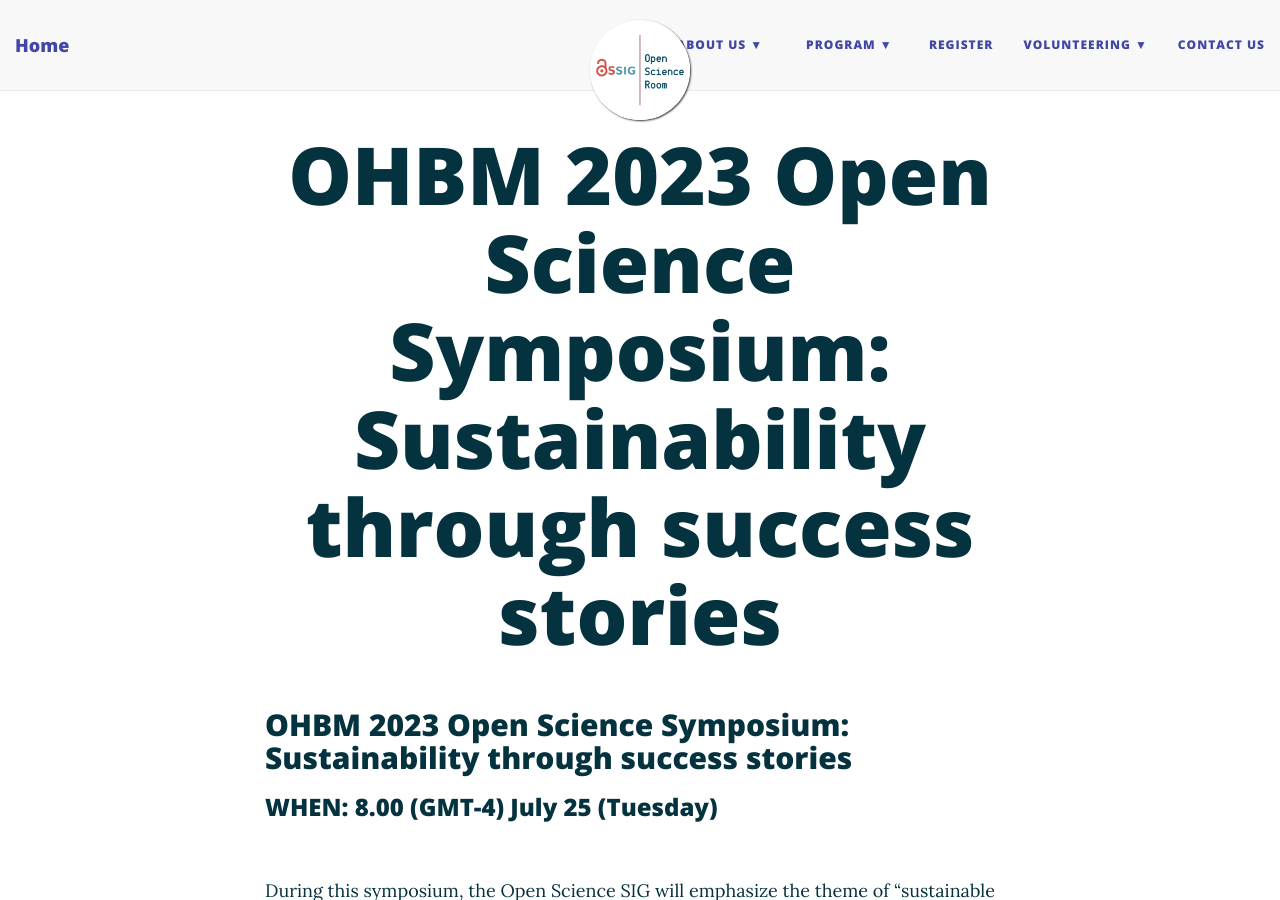
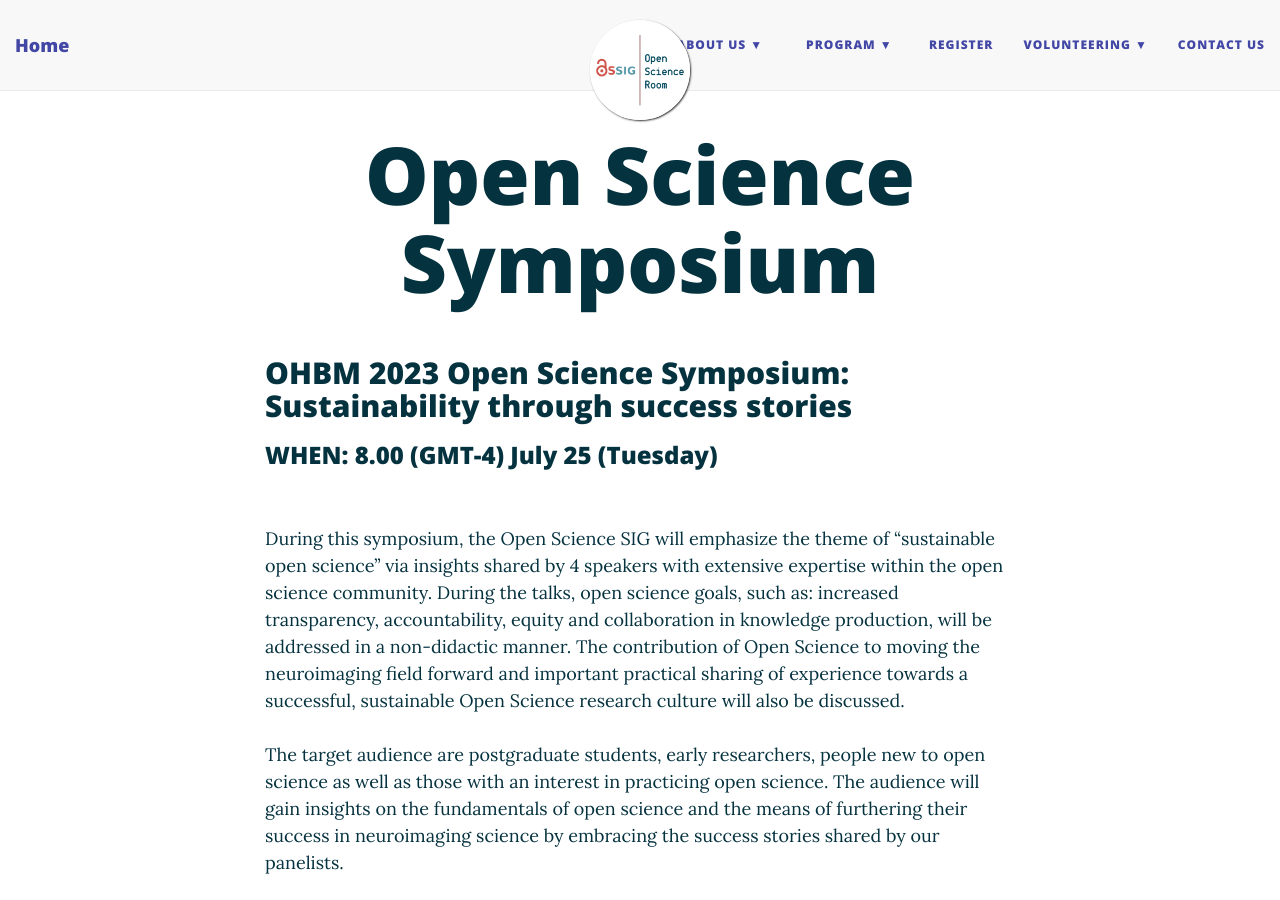
Before and after one commit to ohbm/osr2023, a Jekyll site: the page built from symposium.md, in a window 1280 px wide and 900 px high. Built offline with Jekyll 4.4.1, drawn with Linux system fonts in a browser that asks for light colours; nearby versions of some CDN libraries; our own code applies the rules of GitHub Pages for plain Markdown files.

Commit message:
Update symposium.md

```diff
--- a/symposium.md
+++ b/symposium.md
@@ -1,6 +1,6 @@
 ---
 layout: page
-title: OHBM 2023 Open Science Symposium: Sustainability through success stories
+title: Open Science Symposium
 ---
 
 ## OHBM 2023 Open Science Symposium: Sustainability through success stories
```
